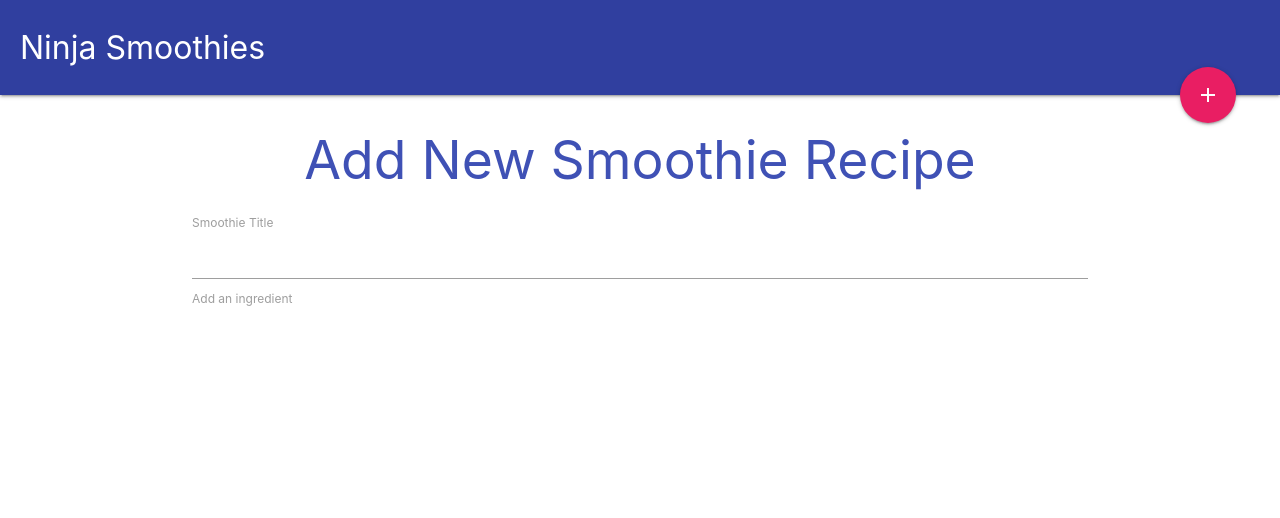
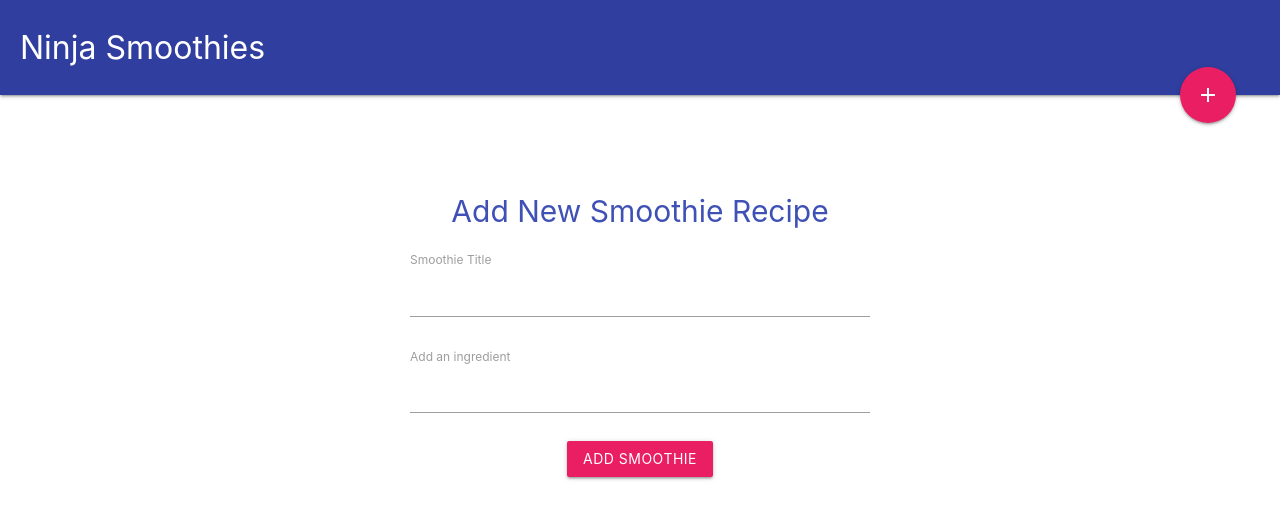
Before and after one commit to jacobryas4/smoothies, a Vue app in the folder smoothies/: page /#/add-smoothie in a window 1280 px wide. Shown: the top 518 px of the page. Built offline with nearby package versions, Linux system fonts and the light colour scheme.

Commit message:
added a form to add new items

```diff
--- a/smoothies/src/components/AddSmoothie.vue
+++ b/smoothies/src/components/AddSmoothie.vue
@@ -1,13 +1,17 @@
 <template>
     <div class="add-smoothie container">
         <h2 class="center-align indigo-text">Add New Smoothie Recipe</h2>
-        <form>
+        <form @submit.prevent="AddSmoothie">
             <div class="field title">
                 <label for="title">Smoothie Title</label>
                 <input type="text" name="title" v-model="title">
             </div>
             <div class="field add-ingredient">
                 <label for="add-ingredient">Add an ingredient</label>
+                <input type="text" name="add-ingredient">
+            </div>
+            <div class="field center-align">
+                <button class="btn pink">Add Smoothie</button>
             </div>
         </form>
     </div>
@@ -20,6 +24,30 @@
         return {
             title: null
         }
+    },
+    methods: {
+        AddSmoothie() {
+            console.log(this.title)
+        }
     }
 }
 </script>
+
+<style>
+
+.add-smoothie {
+    margin-top: 60px;
+    padding: 20px;
+    max-width: 500px;
+
+}
+.add-smoothie h2 {
+    font-size: 2em;
+    margin: 20px auto;
+}
+
+.add-smoothie .field {
+    margin: 20px auto;
+}
+
+</style>
```
